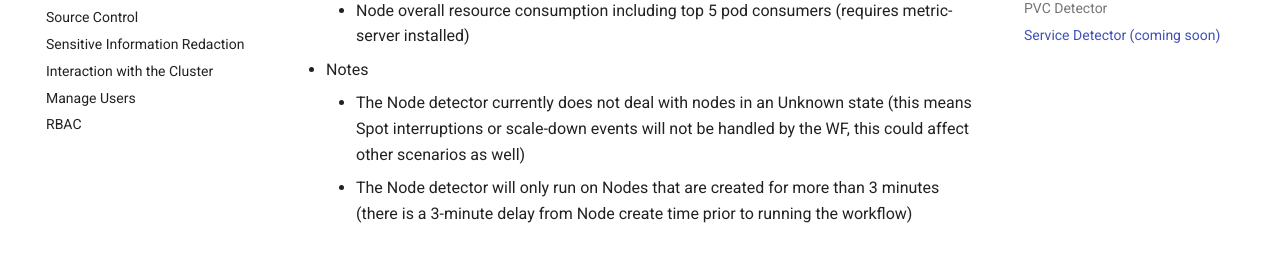
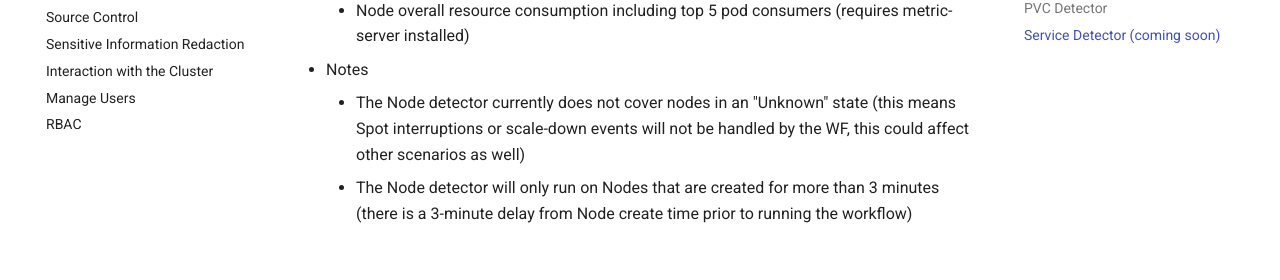
Before and after one commit to komodorio/docs, an MkDocs documentation site: the page built from docs/Learn/Workflows.md, in a window 1280 px wide and 900 px high, scrolled down 995 px. Shown: the part 199-479 px from the top of the window. Built offline with MkDocs 1.6.1 and Material for MkDocs 9.7.7, drawn with Linux system fonts in a browser that asks for light colours; comment, search, counter and statistics services are not loaded.

Commit message:
Update Workflows.md

```diff
--- a/docs/Learn/Workflows.md
+++ b/docs/Learn/Workflows.md
@@ -31,7 +31,7 @@ Node Conditions change to a faulty Condition, the faulty condition/s last throug
     - Node overall resource consumption including top 5 pod consumers (requires metric-server installed)
 
 - Notes
-    - The Node detector currently does not deal with nodes in an Unknown state (this means Spot interruptions or scale-down events will not be handled by the WF, this could affect other scenarios as well)
+    - The Node detector currently does not cover nodes in an "Unknown" state (this means Spot interruptions or scale-down events will not be handled by the WF, this could affect other scenarios as well)
     - The Node detector will only run on Nodes that are created for more than 3 minutes (there is a 3-minute delay from Node create time prior to running the workflow)
 
 ## PVC Detector
```
